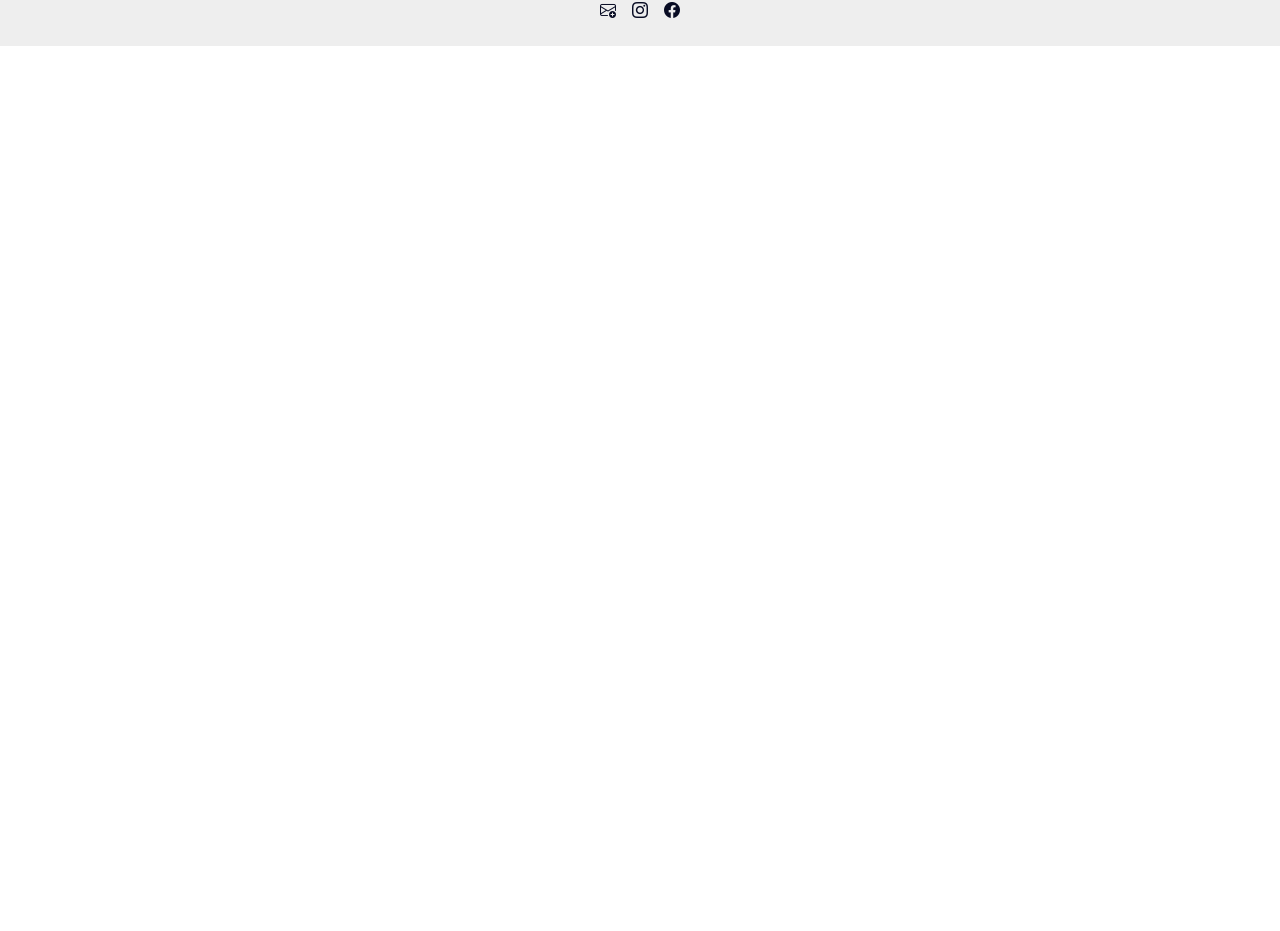
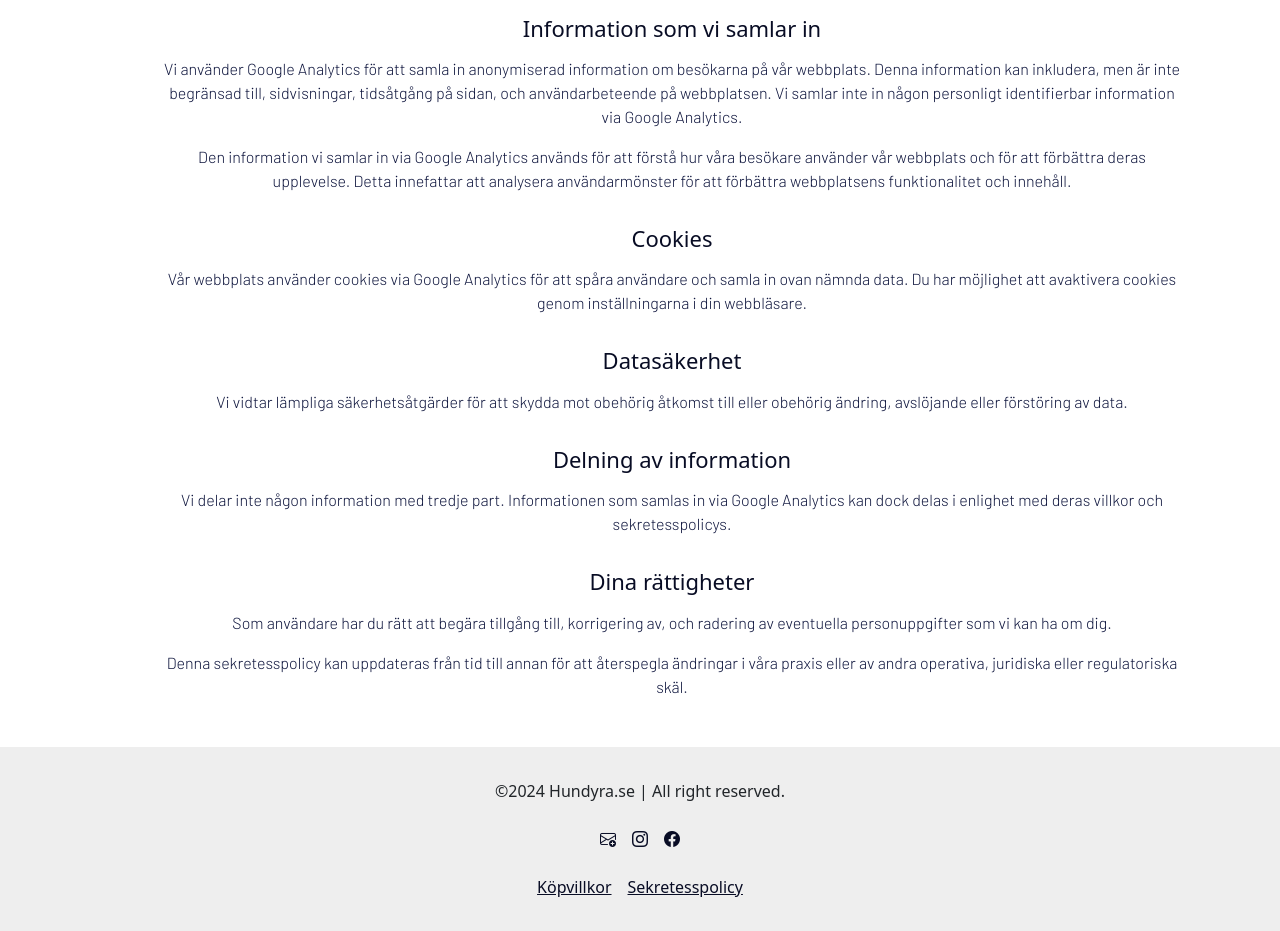
Before and after one commit to Ninjaraa/Hundyra_Dev, an Angular app in the folder hundyra/: page /sekretesspolicy in a window 1280 px wide. Before the commit this address led to /. Shown: the part 333-1264 px from the top of the page. Before the commit the page ends 800 px from the top, so only its background shows below. Built offline with nearby package versions, Linux system fonts and the light colour scheme.

Commit message:
added sekretesspolicy and links in footer

```diff
--- a/hundyra/angular.json
+++ b/hundyra/angular.json
@@ -26,6 +26,7 @@
             "tsConfig": "tsconfig.app.json",
             "inlineStyleLanguage": "scss",
             "assets": [
+              "src/robots.txt",
               "src/favicon.ico",
               "src/assets"
             ],
--- a/hundyra/src/app/app.routes.ts
+++ b/hundyra/src/app/app.routes.ts
@@ -5,6 +5,7 @@
 import { NinjaComponent } from './ninja/ninja.component';
 import { KontaktComponent } from './kontakt/kontakt.component';
 import { VillkorComponent } from './villkor/villkor.component';
+import { PrivacyComponent } from './privacy/privacy.component';
 
 export const routes: Routes = [
     { path: '', component: HemComponent},
@@ -12,6 +13,7 @@
     { path: 'om-ninja', component: NinjaComponent},
     { path: 'kontakt', component: KontaktComponent },
     { path: 'villkor', component: VillkorComponent },
+    { path: 'sekretesspolicy', component: PrivacyComponent}
 ];
 
 @NgModule({
--- /dev/null
+++ b/hundyra/src/app/privacy/privacy.component.html
@@ -0,0 +1,29 @@
+<section class="privacy-section">
+    <div class="container">
+        <div class="text-content">
+        <h1>Sekretesspolicy</h1>
+        <div class="text-content">
+        <h3>Information som vi samlar in</h3>
+        <p>Vi använder Google Analytics för att samla in anonymiserad information om besökarna på vår webbplats. Denna information kan inkludera, men är inte begränsad till, sidvisningar, tidsåtgång på sidan, och användarbeteende på webbplatsen. Vi samlar inte in någon personligt identifierbar information via Google Analytics.</p>
+        <p>Den information vi samlar in via Google Analytics används för att förstå hur våra besökare använder vår webbplats och för att förbättra deras upplevelse. Detta innefattar att analysera användarmönster för att förbättra webbplatsens funktionalitet och innehåll.</p>
+    </div>
+    <div class="text-content">
+        <h3>Cookies</h3>
+        <p>Vår webbplats använder cookies via Google Analytics för att spåra användare och samla in ovan nämnda data. Du har möjlighet att avaktivera cookies genom inställningarna i din webbläsare.</p>
+    </div>
+    <div class="text-content">
+        <h3>Datasäkerhet</h3>
+        <p>Vi vidtar lämpliga säkerhetsåtgärder för att skydda mot obehörig åtkomst till eller obehörig ändring, avslöjande eller förstöring av data.</p>
+    </div>
+    <div class="text-content">
+        <h3>Delning av information</h3>
+        <p>Vi delar inte någon information med tredje part. Informationen som samlas in via Google Analytics kan dock delas i enlighet med deras villkor och sekretesspolicys.</p>
+    </div>
+    <div class="text-content">
+        <h3>Dina rättigheter</h3>
+        <p>Som användare har du rätt att begära tillgång till, korrigering av, och radering av eventuella personuppgifter som vi kan ha om dig.</p>
+        <p>Denna sekretesspolicy kan uppdateras från tid till annan för att återspegla ändringar i våra praxis eller av andra operativa, juridiska eller regulatoriska skäl.</p>
+    </div>
+      </div>
+    </div>
+  </section>
--- /dev/null
+++ b/hundyra/src/app/privacy/privacy.component.ts
@@ -0,0 +1,21 @@
+import { Component, OnInit } from '@angular/core';
+import { Title, Meta } from '@angular/platform-browser';
+
+@Component({
+  selector: 'app-privacy',
+  standalone: true,
+  imports: [],
+  templateUrl: './privacy.component.html',
+})
+export class PrivacyComponent implements OnInit {
+
+  constructor(
+    private titleService: Title,
+    private metaService: Meta
+  ) {}
+
+  ngOnInit() {
+    this.titleService.setTitle('Sekretesspolicy | Hundyra');
+    this.metaService.updateTag({ name: 'description', content: 'Detta är de sekretesspolicy som gäller när du besöker Hundyra.se' });
+  }
+}
--- a/hundyra/src/app/reusables/footer/footer.component.html
+++ b/hundyra/src/app/reusables/footer/footer.component.html
@@ -4,5 +4,9 @@
       <a class="menu-icon" href="mailto:{{ emailService.emailAddress }}"><i class="{{ iconService.envelopeIconClass }}"></i></a>
       <a class="menu-icon" href="https://www.instagram.com/hundyra" target="_blank"><i class="{{ iconService.instagramIconClass }}"></i></a>
       <a class="menu-icon" href="https://www.facebook.com/hundyra" target="_blank"><i class="{{ iconService.facebookIconClass }}"></i></a>
+      </div>
+      <div class="footer-text">
+      <a class="footer-link" href="/villkor">Köpvillkor</a>
+      <a class="footer-link" href="/sekretesspolicy">Sekretesspolicy</a>
     </div>
 </footer>
--- a/hundyra/src/scss/navigation/footer.scss
+++ b/hundyra/src/scss/navigation/footer.scss
@@ -42,4 +42,25 @@
       }
     }
   }
+  .footer-text {
+    display: inline-block;
+    margin: 0.5rem;
+    font-size: 16px;
+    color: $color-dark;
+
+    &:hover {
+      color: $color-theme;
+    }
+
+    .footer-link {
+    display: inline-block;
+    margin: 0.5rem;
+    font-size: 16px;
+    color: $color-dark;
+    }
+
+    &:hover {
+      color: $color-theme;
+    }
+  }
 }
--- a/hundyra/src/scss/sections/content-section.scss
+++ b/hundyra/src/scss/sections/content-section.scss
@@ -16,7 +16,7 @@
         }
 
         .text-content {
-          margin: 2rem 0 0 2rem 0;
+          margin: 2rem 0 0 2rem;
           text-align: center;
         }
 
--- a/hundyra/src/scss/sections/villkor-section.scss
+++ b/hundyra/src/scss/sections/villkor-section.scss
@@ -1,4 +1,4 @@
-.villkor-section {
+.villkor-section, .privacy-section {
 
   .container {
     display: flex;
@@ -7,7 +7,7 @@
     max-width: $max-width;
 
     .text-content {
-      margin: 2rem 0 0 2rem 0;
+      margin: 2rem 0 0 2rem;
       text-align: center;
 
 
```
Also changed, not shown: hundyra/src/app/privacy/privacy.component.scss (added), hundyra/src/robots.txt (added), 2 other files (tests, documents, lock files or other folders).
